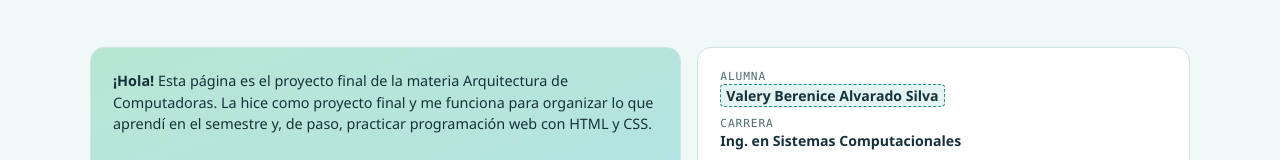
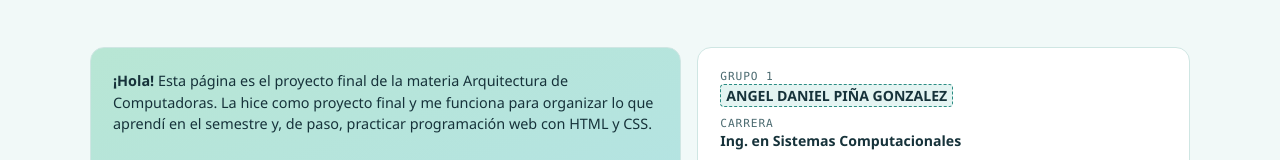
Before and after one commit to Sx8zv9vr7q-netizen/Arquitectura-De-Computadoras, a plain HTML site: page index.html in a window 1280 px wide. Shown: the part 355-515 px from the top of the page. Drawn offline with Linux system fonts and the light colour scheme.

Commit message:
PRIMER CAMBIO

```diff
--- a/index.html
+++ b/index.html
@@ -49,7 +49,7 @@
         <p><b>¡Hola!</b> Esta página es el proyecto final de la materia Arquitectura de Computadoras. La hice como proyecto final y me funciona para organizar lo que aprendí en el semestre y, de paso, practicar programación web con HTML y CSS.</p>
       </div>
       <dl class="box data">
-        <dt>ALUMNA</dt><dd class="hl">Valery Berenice Alvarado Silva</dd>
+        <dt>GRUPO 1</dt><dd class="hl">ANGEL DANIEL PIÑA GONZALEZ</dd>
         <dt>CARRERA</dt><dd>Ing. en Sistemas Computacionales</dd>
         <dt>SEMESTRE</dt><dd>5to</dd>
         <dt>DOCENTE</dt><dd class="hl">Miguel Maldonado Leza</dd>
```
